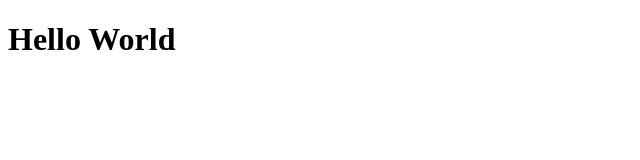
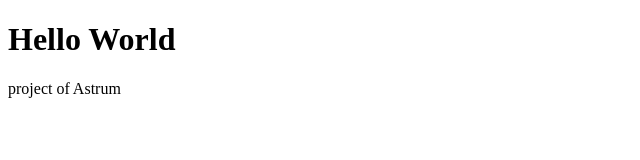
Before and after one commit to Dilshoddevoloper/astrum-project, a plain HTML site: page index.html in a window 1280 px wide. Shown: the whole page, without its empty margins (0-640 px from the left). Drawn offline with Linux system fonts and the light colour scheme.

Commit message:
git clone test

```diff
--- a/index.html
+++ b/index.html
@@ -8,5 +8,6 @@
 </head>
 <body>
     <h1>Hello World</h1>
+    <p>project of Astrum</p>
 </body>
 </html>
```
Also changed, not shown: 1 other file.
